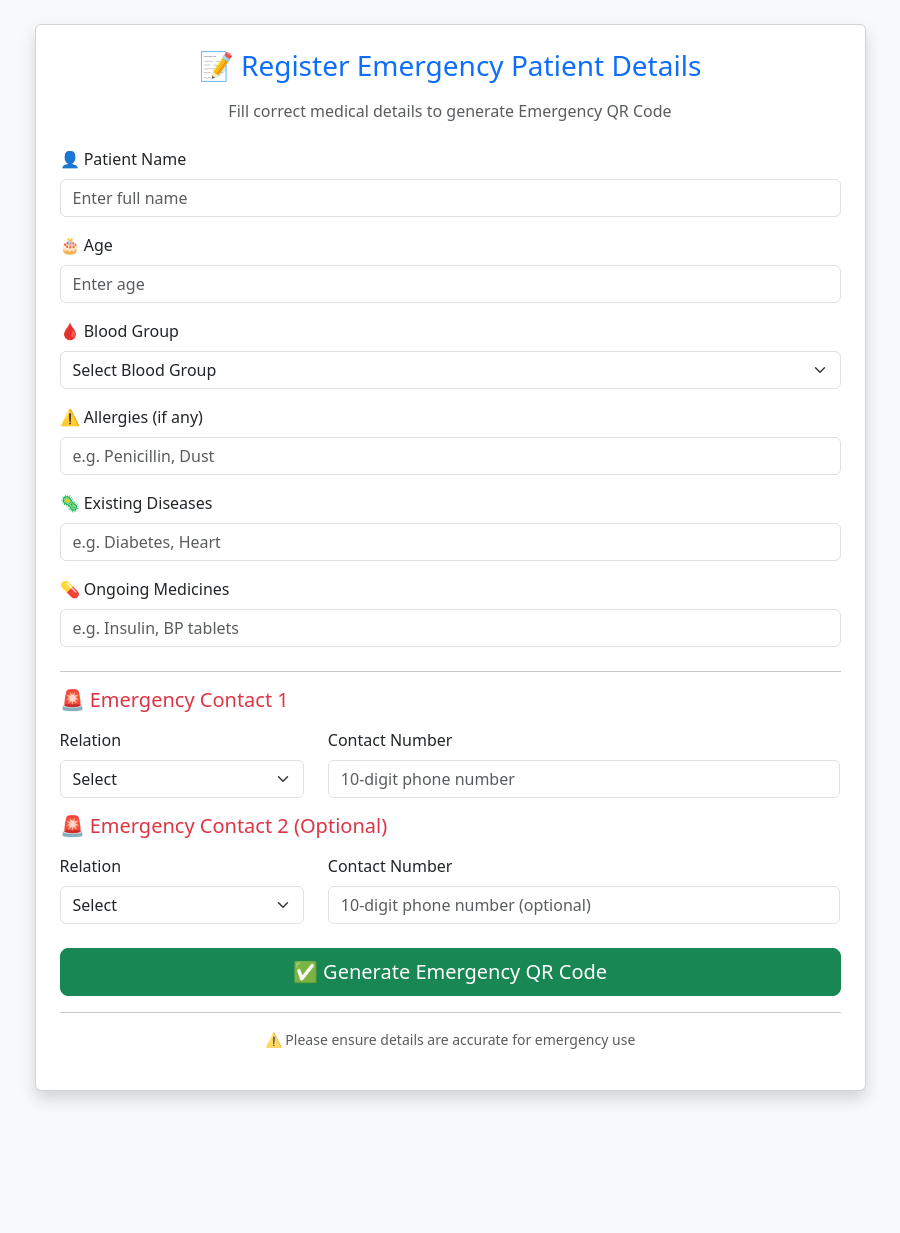
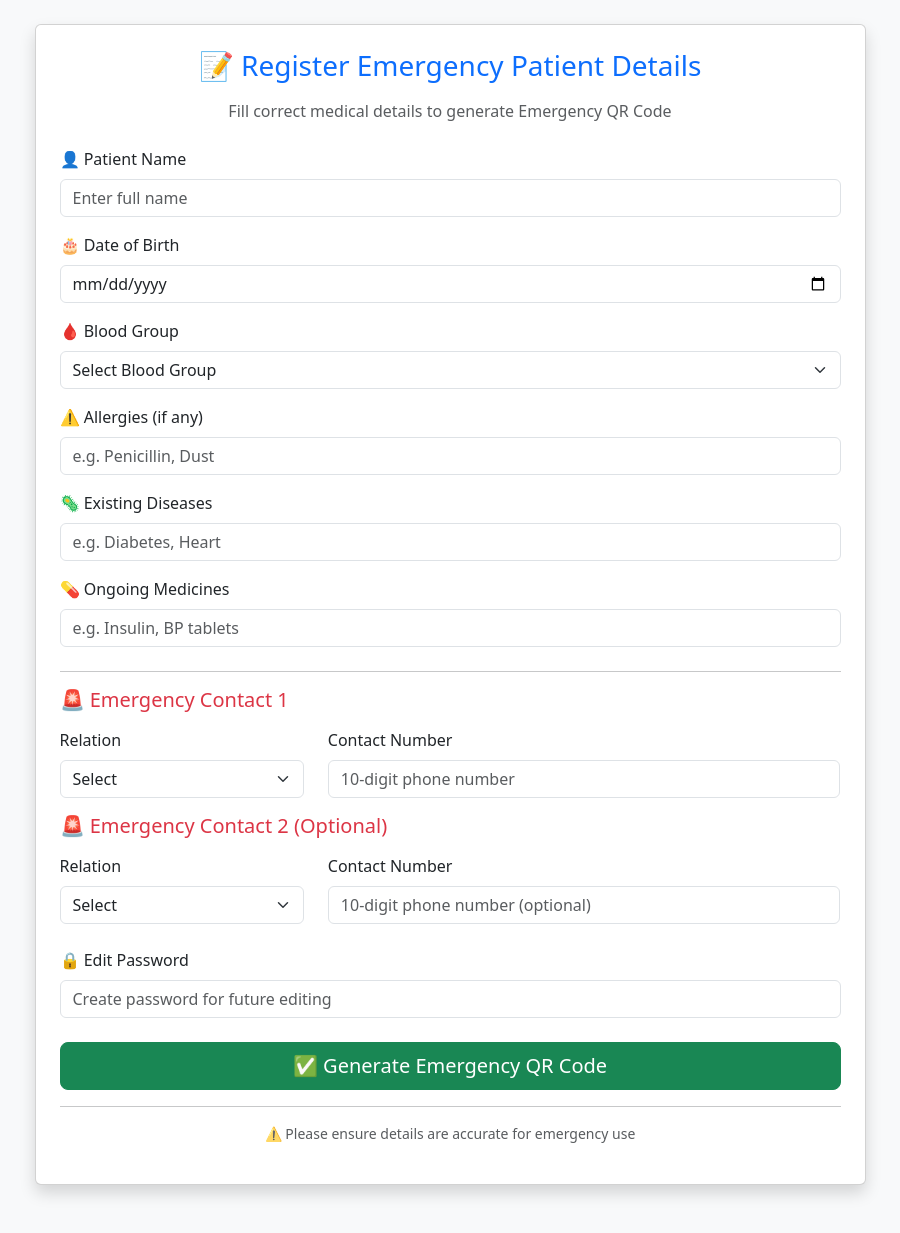
Before and after one commit to sonuy10/Ai-Emergency-Qr-Health-System, a Flask app: page /register in a window 1280 px wide. Shown: the whole page, without its empty margins (190-1090 px from the left). Before the commit the page ends 1102 px from the top, so only its background shows below. Run offline with Flask 3, Linux system fonts and the light colour scheme.

Commit message:
Update registration form with DOB and password fields
Replaced Age input with Date of Birth input and added Edit Password field.

```diff
--- a/templates/register.html
+++ b/templates/register.html
@@ -31,10 +31,10 @@
                         <input type="text" name="name" class="form-control" required placeholder="Enter full name">
                     </div>
 
-                    <!-- Age -->
+                    <!-- DOB (REPLACED AGE) -->
                     <div class="mb-3">
-                        <label class="form-label">🎂 Age</label>
-                        <input type="number" name="age" class="form-control" required placeholder="Enter age">
+                        <label class="form-label">🎂 Date of Birth</label>
+                        <input type="date" name="dob" class="form-control" required>
                     </div>
 
                     <!-- Blood Group -->
@@ -125,6 +125,15 @@
                         </div>
                     </div>
 
+                    <!-- Edit Password NEW -->
+                    <div class="mb-4">
+                        <label class="form-label">🔒 Edit Password</label>
+                        <input type="password" name="edit_password"
+                               class="form-control"
+                               required
+                               placeholder="Create password for future editing">
+                    </div>
+
                     <!-- Submit -->
                     <div class="d-grid">
                         <button type="submit" class="btn btn-success btn-lg">
```
